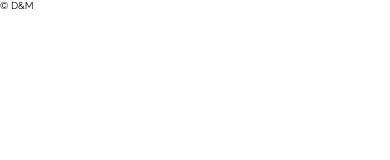
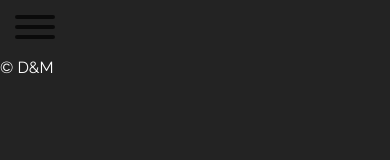
Before and after one commit to Vesqum/Grid-project, a plain HTML site: page index.html in a window 390 px wide. Drawn offline with Linux system fonts and the light colour scheme.

Commit message:
added Hamburgers

```diff
--- a/index.html
+++ b/index.html
@@ -10,9 +10,18 @@
     <link href="https://fonts.googleapis.com/css2?family=Cinzel:wght@400;700&family=Raleway:wght@200;400;900&display=swap" rel="stylesheet">
     <title>D&M </title>
 
+    <link rel="stylesheet" href="/css/hamburger.css">
     <link rel="stylesheet" href="/css/main.css">
 </head>
 <body>
+
+    <header class="header">
+        <button class="hamburger hamburger--spin" type="button">
+            <span class="hamburger-box">
+              <span class="hamburger-inner"></span>
+            </span>
+          </button>
+    </header>
 
 
 
--- a/sass/_colors.scss
+++ b/sass/_colors.scss
@@ -0,0 +1,6 @@
+$white: #fff;
+$gold: #d6c78e;
+$darkgold: #9b9165;
+$red: #A01C35;
+$dark: #232323;
+$darker:#191919;
--- /dev/null
+++ b/sass/hamburger.scss
@@ -0,0 +1,89 @@
+/*!
+ * Hamburgers
+ * @description Tasty CSS-animated hamburgers
+ * @author Jonathan Suh @jonsuh
+ * @site https://jonsuh.com/hamburgers
+ * @link https://github.com/jonsuh/hamburgers
+ */
+
+ .hamburger {
+    padding: 15px 15px;
+    display: inline-block;
+    cursor: pointer;
+    transition-property: opacity, filter;
+    transition-duration: 0.15s;
+    transition-timing-function: linear;
+    font: inherit;
+    color: inherit;
+    text-transform: none;
+    background-color: transparent;
+    border: 0;
+    margin: 0;
+    overflow: visible; }
+
+.hamburger:hover {
+    opacity: 0.7; }
+
+.hamburger.is-active:hover {
+    opacity: 0.7; }
+
+.hamburger.is-active .hamburger-inner,
+.hamburger.is-active .hamburger-inner::before,
+.hamburger.is-active .hamburger-inner::after {
+    background-color: #000; }
+
+.hamburger-box {
+width: 40px;
+height: 24px;
+display: inline-block;
+position: relative; }
+
+.hamburger-inner {
+display: block;
+top: 50%;
+margin-top: -2px; }
+.hamburger-inner, .hamburger-inner::before, .hamburger-inner::after {
+    width: 40px;
+    height: 4px;
+    background-color: #000;
+    border-radius: 4px;
+    position: absolute;
+    transition-property: transform;
+    transition-duration: 0.15s;
+    transition-timing-function: ease; }
+.hamburger-inner::before,
+.hamburger-inner::after {
+    content: "";
+    display: block; }
+.hamburger-inner::before {
+    top: -10px; }
+.hamburger-inner::after {
+    bottom: -10px; }
+
+
+.hamburger--spin
+.hamburger-inner {
+transition-duration: 0.22s;
+transition-timing-function: cubic-bezier(0.55, 0.055, 0.675, 0.19); }
+.hamburger--spin
+.hamburger-inner::before {
+    transition: top 0.1s 0.25s ease-in, opacity 0.1s ease-in; }
+.hamburger--spin
+.hamburger-inner::after {
+    transition: bottom 0.1s 0.25s ease-in, transform 0.22s cubic-bezier(0.55, 0.055, 0.675, 0.19); }
+
+.hamburger--spin.is-active
+.hamburger-inner {
+transform: rotate(225deg);
+transition-delay: 0.12s;
+transition-timing-function: cubic-bezier(0.215, 0.61, 0.355, 1); }
+.hamburger--spin.is-active
+.hamburger-inner::before {
+    top: 0;
+    opacity: 0;
+    transition: top 0.1s ease-out, opacity 0.1s 0.12s ease-out; }
+.hamburger--spin.is-active
+.hamburger-inner::after {
+    bottom: 0;
+    transform: rotate(-90deg);
+    transition: bottom 0.1s ease-out, transform 0.22s 0.12s cubic-bezier(0.215, 0.61, 0.355, 1); }
--- a/sass/main.scss
+++ b/sass/main.scss
@@ -1,3 +1,7 @@
+@import './colors';
+@import './animations';
+
+
 *,
 *::after,
 *::before {
@@ -8,10 +12,23 @@
 
 html {
     font-size: 62.5%;
+    scroll-behavior: smooth;
 }
 
 
 body {
-    font-family: 'Cinzel', serif;
     font-family: 'Raleway', sans-serif;
+    font-size: 1.6rem;
+    color: $white;
+    background-color: $dark;
 }
+
+// body {
+//     font-family: 'Cinzel', serif;
+
+// }
+
+
+@import './smal';
+@import './medium';
+@import './large';
```
Also changed, not shown: css/hamburger.css (added), css/main.css, 2 other files.
